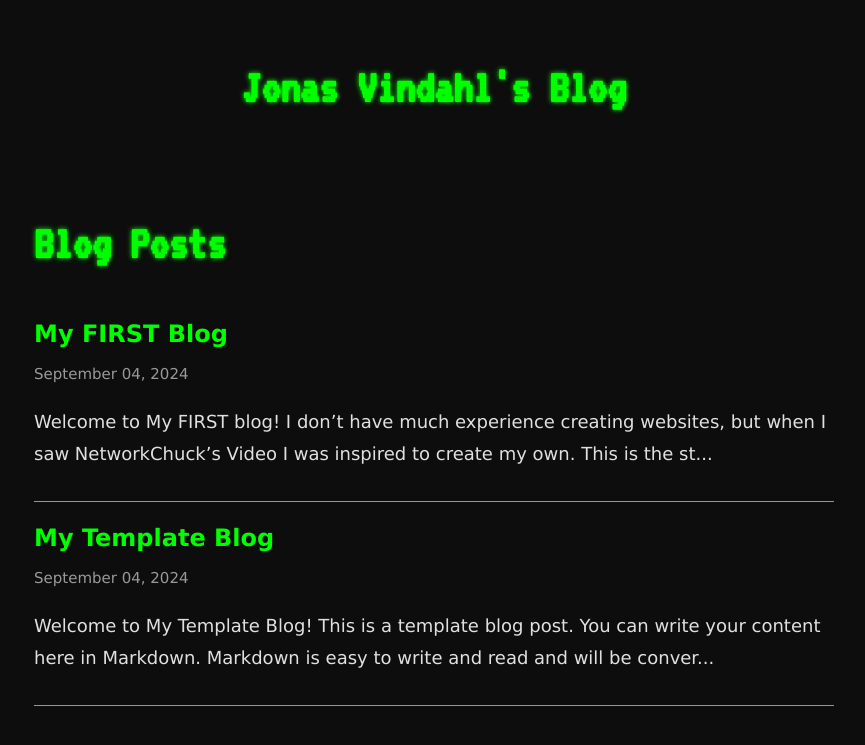
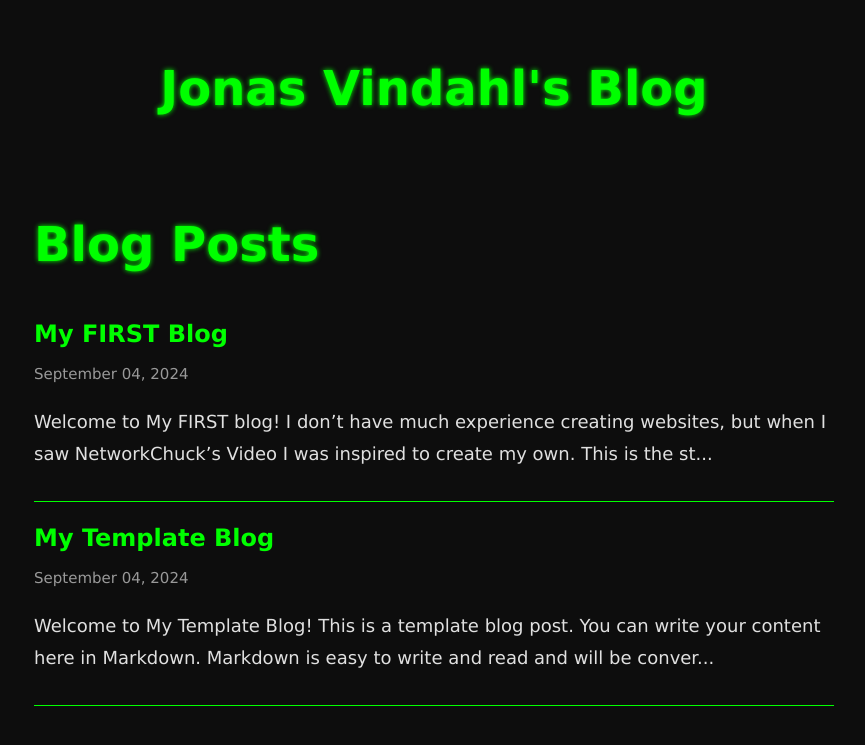
Before and after one commit to JonasVindahl/JonasvindahlWebsite, a Jekyll site: the page built from blogpost.html, in a window 1280 px wide. Shown: the top 745 px of the page, without its empty margins (206-1071 px from the left). Built offline with Jekyll 4.4.1, drawn with Linux system fonts in a browser that asks for light colours.

Commit message:
style changes

```diff
--- a/assets/css/styles.css
+++ b/assets/css/styles.css
@@ -30,7 +30,7 @@ header {
 }
 
 h1 {
-    font-family: 'VT323', monospace; /* Keep the monospaced font for headings */
+    font-family: 'Verdana', monospace; /* Keep the monospaced font for headings */
     font-size: 48px; /* Larger font size for main headings */
     color: #00ff00; /* Neon green text */
     text-shadow: 0 0 5px #00ff00; /* Subtle neon glow for headings */
```
Also changed, not shown: _posts/2024-09-04-Website-Creation.md (+1 -1 lines).
